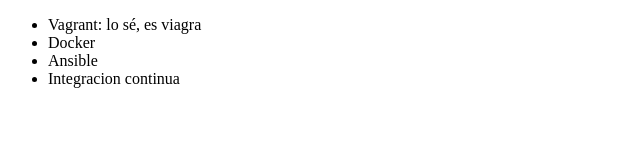
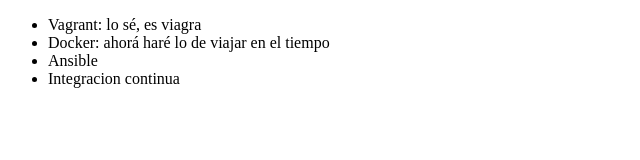
Before and after one commit to Rafael-MarPe/prueba-alura, a plain HTML site: page index.html in a window 1280 px wide. Shown: the whole page, without its empty margins (0-640 px from the left). Drawn offline with Linux system fonts and the light colour scheme.

Commit message:
acá hago un checkpoint para viajar

```diff
--- a/index.html
+++ b/index.html
@@ -7,7 +7,7 @@
 <body>
      <ul>
          <li> Vagrant: lo sé, es viagra </li>
-         <li> Docker </li>
+         <li> Docker: ahorá haré lo de viajar en el tiempo</li>
          <li> Ansible </li>
          <li> Integracion continua </li>
      </ul>
```
